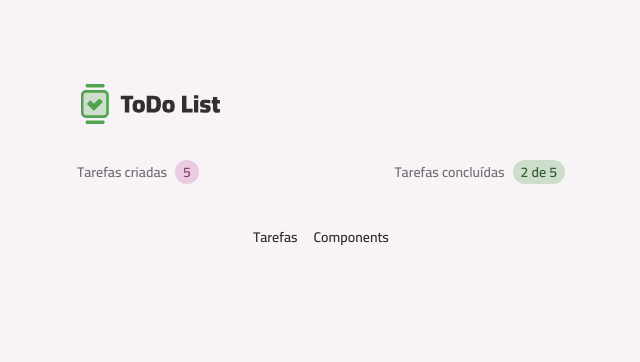
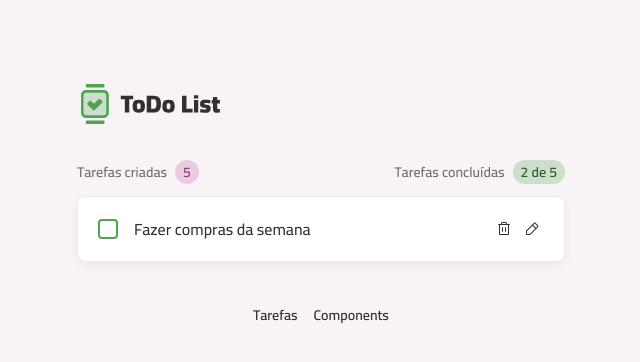
Before and after one commit to vbruno/RS-React-todoList, a React (Vite) app: page / in a window 1280 px wide. Shown: the top 362 px of the page, without its empty margins (319-959 px from the left). Built offline with nearby package versions, Linux system fonts and the light colour scheme.

Commit message:
feat: adicionar componente TaskItem à página inicial

```diff
--- /dev/null
+++ b/src/components/core/taskItem.tsx
@@ -0,0 +1,52 @@
+import { useState } from "react";
+
+import Card from "../atomic/card";
+import InputCheckbox from "../atomic/inputCheckbox";
+import Text from "../atomic/text";
+import IconButton from "../atomic/iconButton";
+
+import TrashIcon from "../../assets/icons/trash-regular.svg?react"
+import PencilIcon from "../../assets/icons/pencil-simple-regular.svg?react"
+import XIcon from "../../assets/icons/x-regular.svg?react"
+import CheckIcon from "../../assets/icons/check-regular.svg?react"
+import InputText from "../atomic/inputText";
+
+export default function TaskItem() {
+
+  const [isEditing, setIsEditing] = useState(false)
+
+  function handleEditTask() {
+    setIsEditing(true)
+  }
+
+  function handleExitEditTask() {
+    setIsEditing(false)
+  }
+
+  return (
+    <Card size={"md"} className="flex items-center gap-4">
+      {!isEditing ?
+        <>
+          <InputCheckbox />
+          <Text className="flex-1">Fazer compras da semana</Text>
+          <div className="flex gap-1">
+            <IconButton icon={TrashIcon} variant={"tertiary"} />
+            <IconButton icon={PencilIcon} variant={"tertiary"}
+              onClick={handleEditTask}
+            />
+          </div>
+        </>
+        :
+        <>
+          <InputText className="w-full" />
+          <div className="flex gap-1">
+            <IconButton icon={XIcon} variant={"secondary"}
+              onClick={handleExitEditTask}
+            />
+            <IconButton icon={CheckIcon} variant={"primary"} />
+          </div>
+        </>
+      }
+    </Card>
+  )
+}
--- a/src/pages/pageHome.tsx
+++ b/src/pages/pageHome.tsx
@@ -1,4 +1,5 @@
 import Container from "../components/atomic/container";
+import TaskItem from "../components/core/taskItem";
 import TaskSummary from "../components/core/taskSummary";
 
 export default function PageHome() {
@@ -7,6 +8,7 @@
       <header className="flex justify-between">
         <TaskSummary />
       </header>
+      <TaskItem />
     </Container>
   )
 }
```
